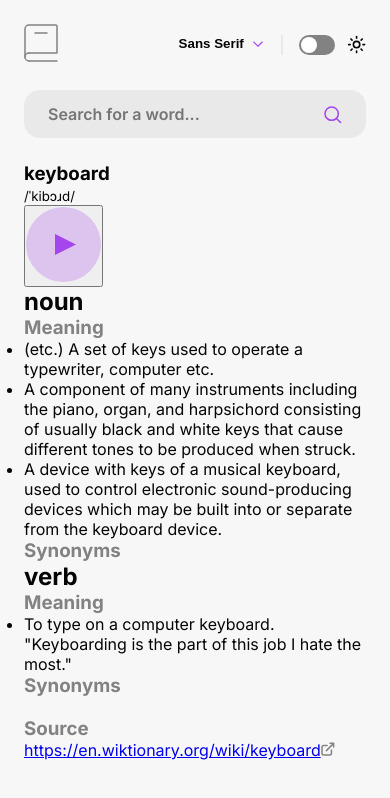
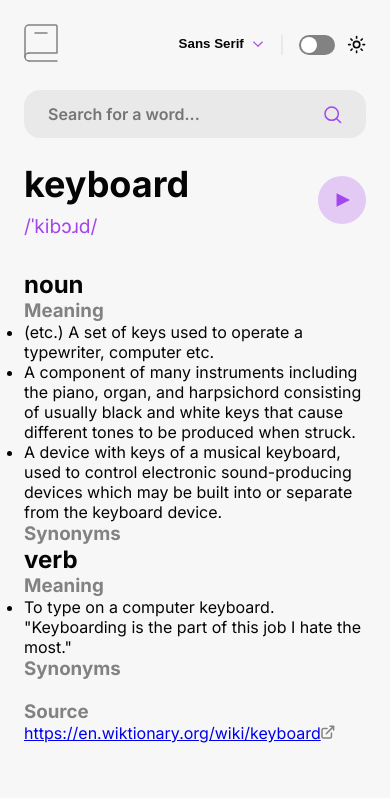
Before and after one commit to mkulemeka/dictionary-web-app, a React (Vite) app: page / in a window 390 px wide. Shown: the top 798 px of the page. Built offline with nearby package versions, Linux system fonts and the light colour scheme.

Commit message:
mobile wordAudio complete

```diff
--- a/src/components/WordAudio.jsx
+++ b/src/components/WordAudio.jsx
@@ -1,5 +1,6 @@
 import PropTypes from "prop-types";
 import playIcon from "../assets/images/icon-play.svg";
+import styles from "../styles/WordAudio.module.css";
 const WordAudio = ({ word, phonetics }) => {
   const phonetic = phonetics.at(-1);
 
@@ -9,13 +10,13 @@ const WordAudio = ({ word, phonetics }) => {
   };
 
   return (
-    <section>
-      <div>
+    <section className={styles.section}>
+      <div className={styles.div}>
         <h1>{word}</h1>
         <small>{phonetic.text}</small>
       </div>
       <figure>
-        <button onClick={handleAudioPlay} onKeyDown={handleAudioPlay}>
+        <button className={styles.playButton} onClick={handleAudioPlay} onKeyDown={handleAudioPlay}>
           <img src={playIcon} alt="Play Icon" />
         </button>
         <audio src={phonetic.audio} id="word-audio">
--- a/src/index.css
+++ b/src/index.css
@@ -36,6 +36,11 @@
   --heading-LH: 1.2;
   --heading-mLH: 1.4;
   --heading-sLH: 1.6;
+
+  /*SCREEN-SIZES*/
+  --mobile: 375px;
+  --tablet: 768px;
+  --desktop: 1024px;
 }
 
 * {
--- a/src/styles/App.module.css
+++ b/src/styles/App.module.css
@@ -6,6 +6,10 @@
 
   overflow-x: hidden;
   transition: 0.3s ease-in-out;
+
+  @media (min-width: var(--desktop)) {
+    max-width: 80vw;
+  }
 }
 
 .sansSerif {
--- /dev/null
+++ b/src/styles/WordAudio.module.css
@@ -0,0 +1,48 @@
+.playButton,
+.section {
+  display: flex;
+  align-items: center;
+}
+
+.section {
+  justify-content: space-between;
+  margin-bottom: 2rem;
+}
+
+.div {
+  display: flex;
+  flex-direction: column;
+
+  gap: 0.5rem;
+
+  h1 {
+    font-size: 2.25rem;
+
+    @media (min-width: var(--tablet)) {
+      font-size: 2.75rem;
+    }
+
+    @media (min-width: var(--desktop)) {
+      font-size: 4rem;
+    }
+  }
+
+  small {
+    color: var(--purple);
+    font-size: 1.2rem;
+  }
+}
+
+.playButton {
+  width: 3rem;
+  background-color: transparent;
+
+  border: none;
+  outline: transparent;
+
+  cursor: pointer;
+
+  img {
+    width: 100%;
+  }
+}
```
